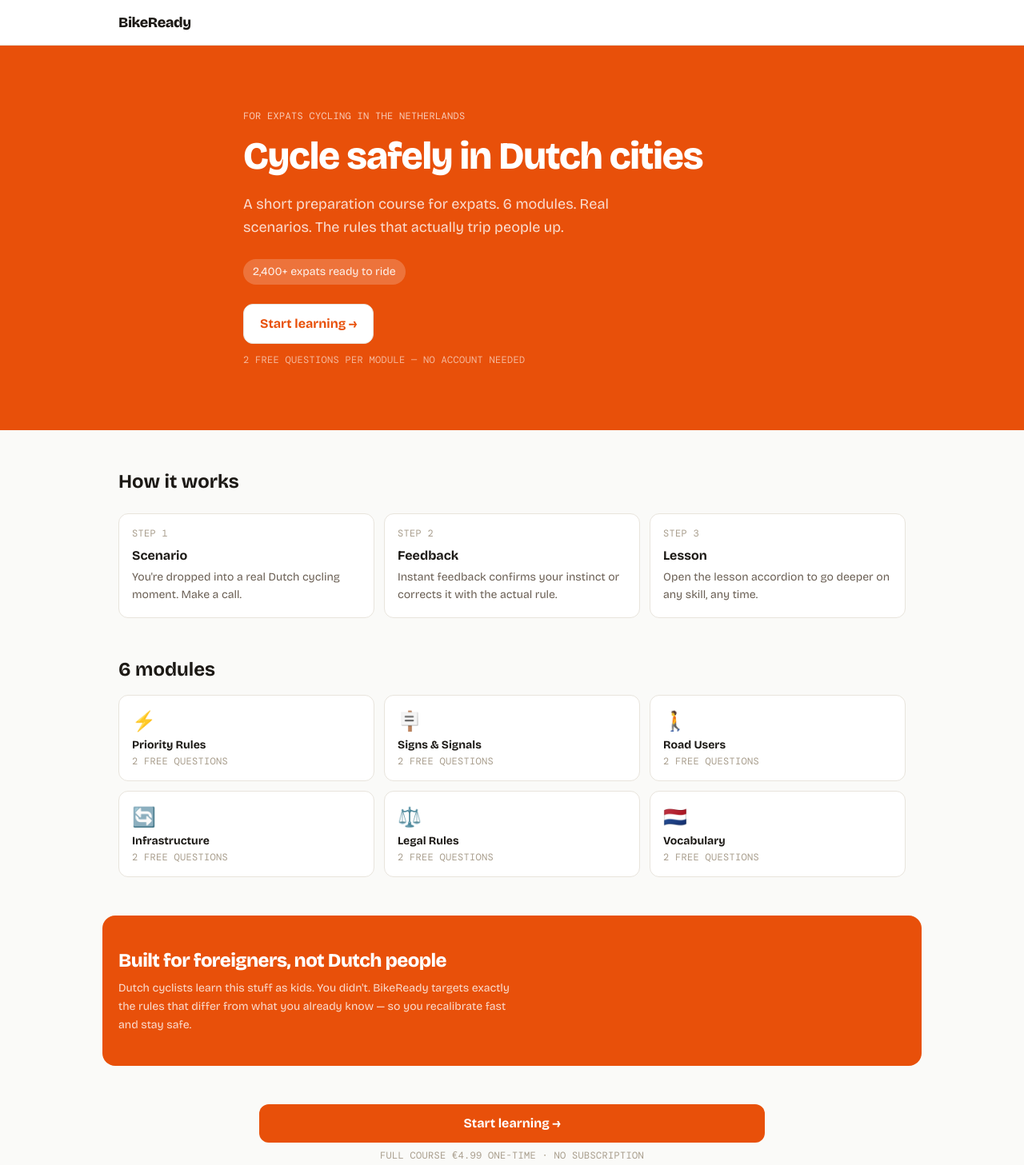
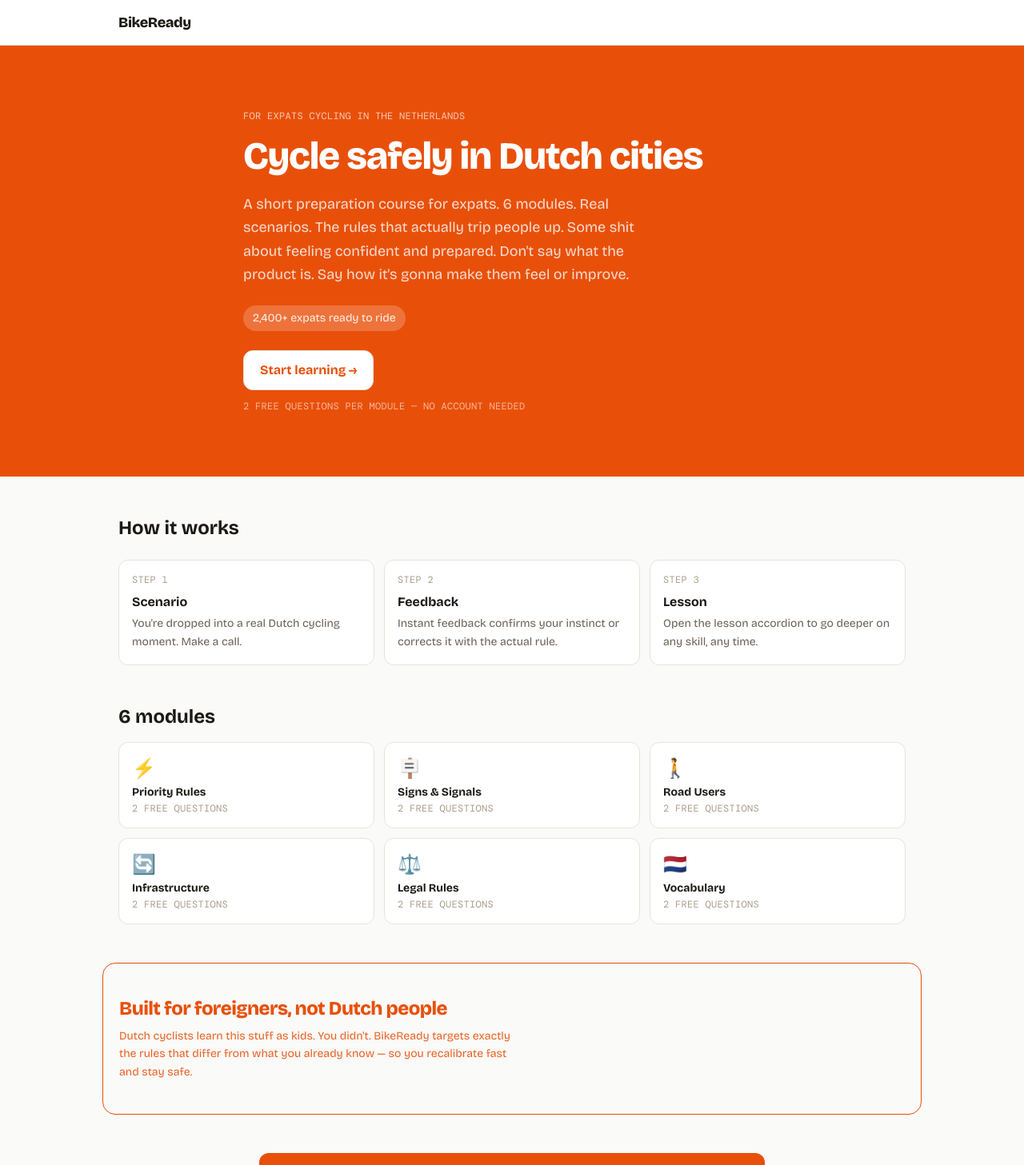
Before and after one commit to seanreilly11/bike-ready, a Next.js app: page / in a window 1280 px wide. Shown: the top 1457 px of the page at 80% size. Built offline with nearby package versions, Linux system fonts and the light colour scheme.

Commit message:
feat: refactor LandingPage component and improve onboarding flow

```diff
--- a/app/page.tsx
+++ b/app/page.tsx
@@ -1,47 +1,64 @@
-'use client'
+"use client";
 
-import { useState } from 'react'
-import Link from 'next/link'
-import Button from '@/components/ui/Button'
-import Nav from '@/components/layout/Nav'
-import OnboardingOverlay from '@/components/layout/OnboardingOverlay'
-import modules from '@/data/modules'
+import { useState } from "react";
+import Link from "next/link";
+import Button from "@/components/ui/Button";
+import Nav from "@/components/layout/Nav";
+import OnboardingOverlay from "@/components/layout/OnboardingOverlay";
+import modules from "@/data/modules";
 
-const ONBOARDING_KEY = 'bikeready_onboarding_done'
+const ONBOARDING_KEY = "bikeready_onboarding_done";
 
 function getOnboardingDone() {
-  if (typeof window === 'undefined') return false
-  return localStorage.getItem(ONBOARDING_KEY) === 'true'
+    if (typeof window === "undefined") return false;
+    return localStorage.getItem(ONBOARDING_KEY) === "true";
 }
 
 const howItWorks = [
-  { step: '1', title: 'Scenario', body: 'You\'re dropped into a real Dutch cycling moment. Make a call.' },
-  { step: '2', title: 'Feedback', body: 'Instant feedback confirms your instinct or corrects it with the actual rule.' },
-  { step: '3', title: 'Lesson', body: 'Open the lesson accordion to go deeper on any skill, any time.' },
-]
+    {
+        step: "1",
+        title: "Scenario",
+        body: "You're dropped into a real Dutch cycling moment. Make a call.",
+    },
+    {
+        step: "2",
+        title: "Feedback",
+        body: "Instant feedback confirms your instinct or corrects it with the actual rule.",
+    },
+    {
+        step: "3",
+        title: "Lesson",
+        body: "Open the lesson accordion to go deeper on any skill, any time.",
+    },
+];
 
 export default function LandingPage() {
-  const [showOnboarding, setShowOnboarding] = useState(false)
+    const [showOnboarding, setShowOnboarding] = useState(false);
 
     function handleStartLearning() {
         if (getOnboardingDone()) {
-      window.location.href = '/learn'
+            window.location.href = "/learn";
         } else {
-      setShowOnboarding(true)
+            setShowOnboarding(true);
         }
     }
 
     function handleOnboardingDone() {
-    localStorage.setItem(ONBOARDING_KEY, 'true')
-    setShowOnboarding(false)
-    window.location.href = '/learn'
+        localStorage.setItem(ONBOARDING_KEY, "true");
+        setShowOnboarding(false);
+        window.location.href = "/learn";
     }
 
     return (
         <>
-      <Nav currentRoute="/" wrongCount={0} isPremium={false} onSignIn={() => {}} logoOnly />
+            <Nav
+                currentRoute="/"
+                wrongCount={0}
+                isPremium={false}
+                onSignIn={() => {}}
+                logoOnly
+            />
             <main className="min-h-screen bg-stone-50 overflow-x-hidden">
-
                 {/* Hero */}
                 <section className="bg-orange px-5 pt-12 pb-14 md:pt-20 md:pb-20">
                     <div className="max-w-2xl mx-auto">
@@ -52,12 +69,18 @@ export default function LandingPage() {
                             Cycle safely in Dutch cities
                         </h1>
                         <p className="text-white/80 text-base md:text-lg leading-relaxed mb-6 max-w-lg">
-              A short preparation course for expats. 6 modules. Real scenarios. The rules that actually trip people up.
+                            A short preparation course for expats. 6 modules.
+                            Real scenarios. The rules that actually trip people
+                            up. Some shit about feeling confident and prepared.
+                            Don't say what the product is. Say how it's gonna
+                            make them feel or improve.
                         </p>
 
                         {/* Social proof */}
                         <div className="inline-flex items-center gap-2 bg-white/20 rounded-full px-3 py-1.5 mb-6">
-              <span className="text-white/90 text-sm font-display">2,400+ expats ready to ride</span>
+                            <span className="text-white/90 text-sm font-display">
+                                2,400+ expats ready to ride
+                            </span>
                         </div>
 
                         <div className="flex flex-col sm:flex-row gap-3">
@@ -65,7 +88,7 @@ export default function LandingPage() {
                                 variant="secondary"
                                 size="lg"
                                 onClick={handleStartLearning}
-                className="!bg-white !text-orange hover:!bg-white/90"
+                                className="bg-white! text-orange! hover:bg-white/90!"
                             >
                                 Start learning →
                             </Button>
@@ -82,13 +105,20 @@ export default function LandingPage() {
                         How it works
                     </h2>
                     <div className="grid gap-3 md:grid-cols-3">
-            {howItWorks.map(item => (
-              <div key={item.step} className="bg-white border border-stone-200 rounded-xl p-4">
+                        {howItWorks.map((item) => (
+                            <div
+                                key={item.step}
+                                className="bg-white border border-stone-200 rounded-xl p-4"
+                            >
                                 <span className="font-mono text-xs uppercase tracking-wide text-stone-400 block mb-2">
                                     Step {item.step}
                                 </span>
-                <h3 className="font-display font-bold text-stone-900 mb-1">{item.title}</h3>
-                <p className="text-sm text-stone-600 leading-relaxed">{item.body}</p>
+                                <h3 className="font-display font-bold text-stone-900 mb-1">
+                                    {item.title}
+                                </h3>
+                                <p className="text-sm text-stone-600 leading-relaxed">
+                                    {item.body}
+                                </p>
                             </div>
                         ))}
                     </div>
@@ -100,18 +130,22 @@ export default function LandingPage() {
                         6 modules
                     </h2>
                     <div className="grid grid-cols-2 gap-3 lg:grid-cols-3">
-            {modules.map(mod => (
+                        {modules.map((mod) => (
                             <Link
                                 key={mod.id}
                                 href={`/learn/${mod.id}`}
                                 className={[
-                  'bg-white border border-stone-200 rounded-xl p-4',
-                  'hover:border-stone-400 hover:shadow-md transition-all duration-200',
-                  'focus-visible:outline-none focus-visible:ring-2 focus-visible:ring-orange focus-visible:ring-offset-2',
-                ].join(' ')}
+                                    "bg-white border border-stone-200 rounded-xl p-4",
+                                    "hover:border-stone-400 hover:shadow-md transition-all duration-200",
+                                    "focus-visible:outline-none focus-visible:ring-2 focus-visible:ring-orange focus-visible:ring-offset-2",
+                                ].join(" ")}
                             >
-                <span className="text-2xl block mb-1">{mod.emoji}</span>
-                <p className="font-display font-bold text-sm text-stone-900">{mod.title}</p>
+                                <span className="text-2xl block mb-1">
+                                    {mod.emoji}
+                                </span>
+                                <p className="font-display font-bold text-sm text-stone-900">
+                                    {mod.title}
+                                </p>
                                 <p className="text-xs text-stone-400 mt-0.5 font-mono uppercase tracking-wide">
                                     2 free questions
                                 </p>
@@ -121,12 +155,15 @@ export default function LandingPage() {
                 </section>
 
                 {/* Foreigner callout */}
-        <section className="bg-orange px-5 py-10 mx-5 mb-12 rounded-2xl max-w-5xl lg:mx-auto">
-          <h2 className="font-display font-extrabold text-2xl text-white tracking-tight mb-2">
+                <section className="bg-transparent border border-orange px-5 py-10 mx-5 mb-12 rounded-2xl max-w-5xl lg:mx-auto">
+                    <h2 className="font-display font-extrabold text-2xl text-orange tracking-tight mb-2">
                         Built for foreigners, not Dutch people
                     </h2>
-          <p className="text-white/80 text-sm leading-relaxed max-w-lg">
-            Dutch cyclists learn this stuff as kids. You didn't. BikeReady targets exactly the rules that differ from what you already know — so you recalibrate fast and stay safe.
+                    <p className="text-orange/90 text-sm leading-relaxed max-w-lg">
+                        Dutch cyclists learn this stuff as kids. You didn't.
+                        BikeReady targets exactly the rules that differ from
+                        what you already know — so you recalibrate fast and stay
+                        safe.
                     </p>
                 </section>
 
@@ -144,10 +181,11 @@ export default function LandingPage() {
                         Full course €4.99 one-time · No subscription
                     </p>
                 </section>
-
             </main>
 
-      {showOnboarding && <OnboardingOverlay onDone={handleOnboardingDone} />}
+            {showOnboarding && (
+                <OnboardingOverlay onDone={handleOnboardingDone} />
+            )}
         </>
-  )
+    );
 }
--- a/lib/validateEnv.ts
+++ b/lib/validateEnv.ts
@@ -4,7 +4,9 @@
 
 const required = [
     "NEXT_PUBLIC_SUPABASE_URL",
-    "NEXT_PUBLIC_SUPABASE_ANON_KEY",
+    "NEXT_PUBLIC_SUPABASE_PUBLISHABLE_KEY",
+    "SUPABASE_SECRET_KEY",
+    "NEXT_PUBLIC_SUPABASE_REDIRECT_URL",
     // 'STRIPE_SECRET_KEY',
     // 'STRIPE_WEBHOOK_SECRET',
     // 'NEXT_PUBLIC_STRIPE_PRICE_ID',
--- a/proxy.ts
+++ b/proxy.ts
@@ -1,38 +1,20 @@
-import { NextRequest, NextResponse } from 'next/server'
-import { createServerClient, type CookieOptions } from '@supabase/ssr'
+import { NextRequest, NextResponse } from "next/server";
+import { createServerClient, type CookieOptions } from "@supabase/ssr";
+import { createClient } from "./lib/supabase/server";
 
 export async function proxy(request: NextRequest) {
-  let supabaseResponse = NextResponse.next({ request })
+    let supabaseResponse = NextResponse.next({ request });
 
-  const supabase = createServerClient(
-    process.env.NEXT_PUBLIC_SUPABASE_URL!,
-    process.env.NEXT_PUBLIC_SUPABASE_ANON_KEY!,
-    {
-      cookies: {
-        getAll() {
-          return request.cookies.getAll()
-        },
-        setAll(cookiesToSet: Array<{ name: string; value: string; options: CookieOptions }>) {
-          cookiesToSet.forEach(({ name, value }) =>
-            request.cookies.set(name, value)
-          )
-          supabaseResponse = NextResponse.next({ request })
-          cookiesToSet.forEach(({ name, value, options }) =>
-            supabaseResponse.cookies.set(name, value, options)
-          )
-        },
-      },
-    }
-  )
+    const supabase = await createClient();
 
-  // Refresh the session — must not be removed.
-  await supabase.auth.getUser()
+    // Refresh the session — must not be removed.
+    await supabase.auth.getUser();
 
-  return supabaseResponse
+    return supabaseResponse;
 }
 
 export const config = {
-  matcher: [
-    '/((?!_next/static|_next/image|favicon.ico|.*\\.(?:svg|png|jpg|jpeg|gif|webp)$).*)',
-  ],
-}
+    matcher: [
+        "/((?!_next/static|_next/image|favicon.ico|.*\\.(?:svg|png|jpg|jpeg|gif|webp)$).*)",
+    ],
+};
```
Lines whose indentation alone changed are shown as unchanged.
